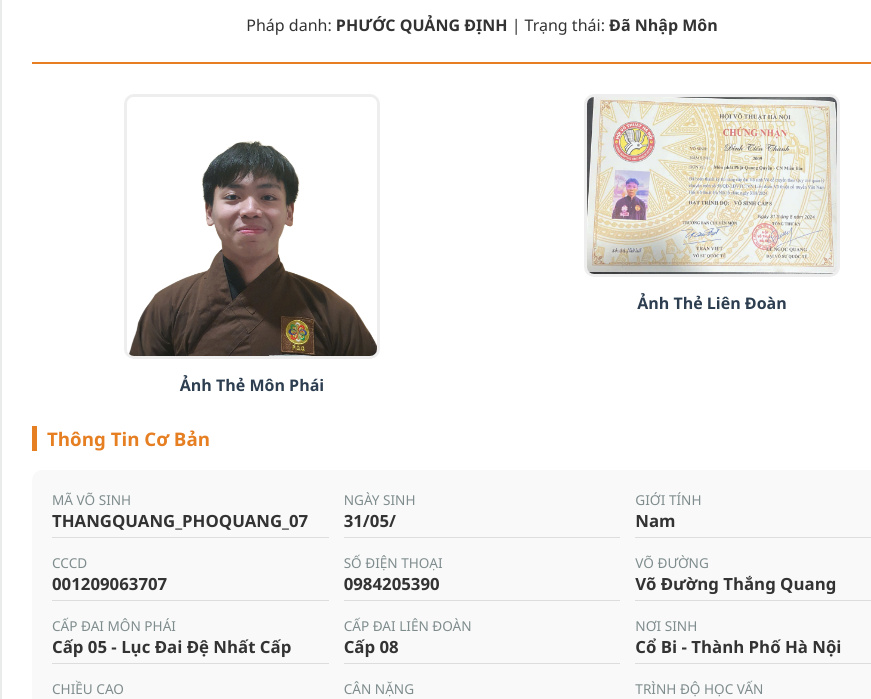
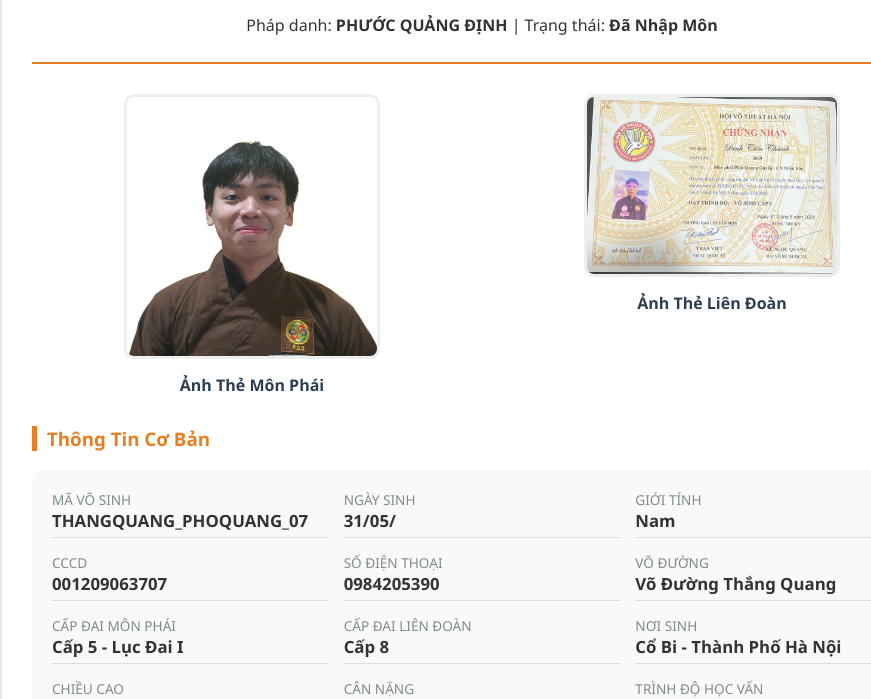
Before and after one commit to quyettaubay2003-svg/dinhtienthanh-2009-hanoi-clbphoquang-voduongthangquang, a plain HTML site: page index.html in a window 1280 px wide. Shown: the part 95-794 px from the top of the page, without its empty margins (158-1029 px from the left). Drawn offline with Linux system fonts and the light colour scheme.

Commit message:
Update index.html

```diff
--- a/index.html
+++ b/index.html
@@ -159,8 +159,8 @@
         <div class="info-item"><label>CCCD</label><span>001209063707</span></div>
         <div class="info-item"><label>Số Điện Thoại</label><span>0984205390</span></div>
         <div class="info-item"><label>Võ Đường</label><span>Võ Đường Thắng Quang</span></div>
-        <div class="info-item"><label>Cấp Đai Môn Phái</label><span>Cấp 05 - Lục Đai Đệ Nhất Cấp</span></div>
-        <div class="info-item"><label>Cấp Đai Liên Đoàn</label><span>Cấp 08</span></div>
+        <div class="info-item"><label>Cấp Đai Môn Phái</label><span>Cấp 5 - Lục Đai I</span></div>
+        <div class="info-item"><label>Cấp Đai Liên Đoàn</label><span>Cấp 8</span></div>
         <div class="info-item"><label>Nơi Sinh</label><span>Cổ Bi - Thành Phố Hà Nội</span></div>
         <div class="info-item"><label>Chiều cao</label><span>1m70</span></div>
         <div class="info-item"><label>Cân nặng</label><span>70 kg</span></div>
```
